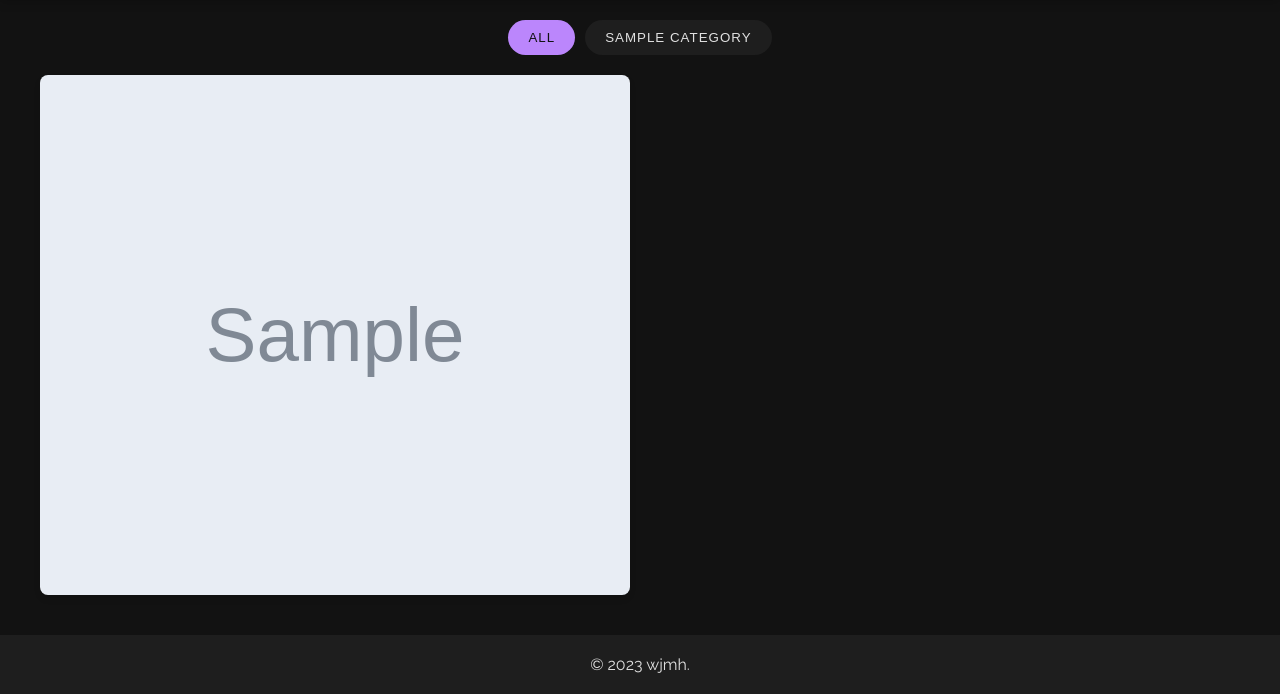
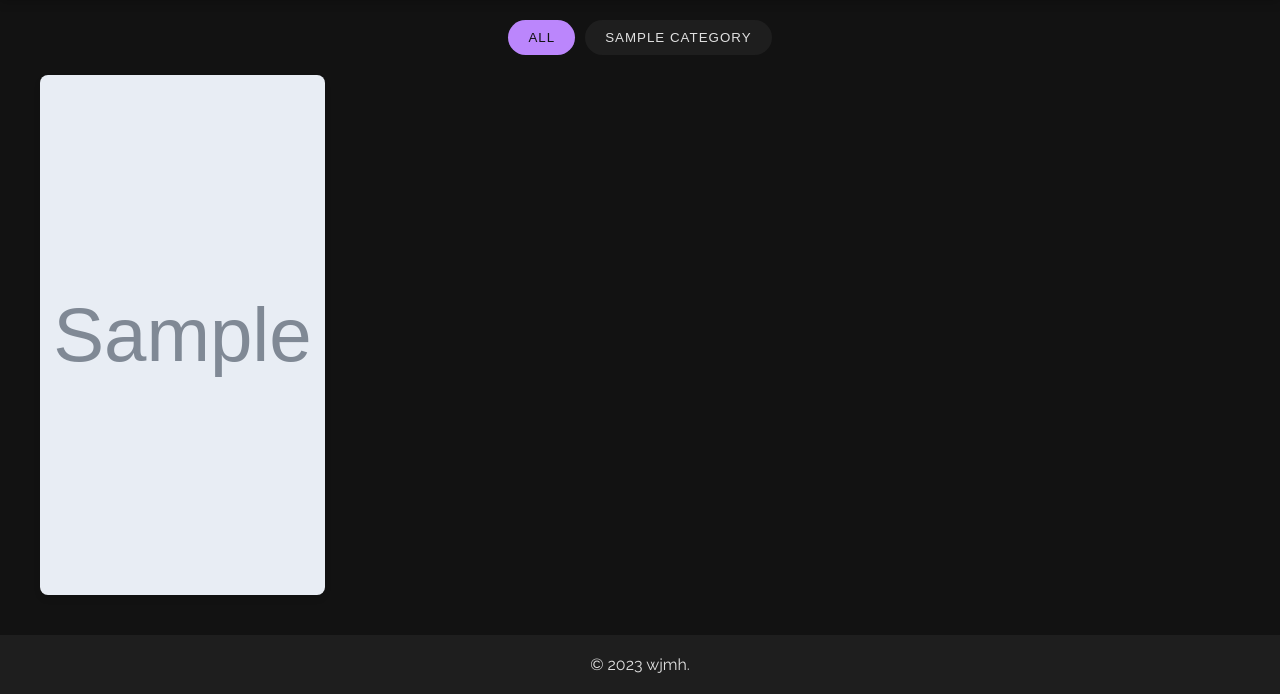
Before and after one commit to w-m-hill/wjmh_gallery, a Flask app: template app/templates/gallery.html in a window 1280 px wide. Shown: the part 238-932 px from the top of the page. Run offline with Flask 3, Linux system fonts and the light colour scheme; the template is opened without the code that fills it: most values are stand-ins (such as "Sample title", 1, 10 or a date in 2020); grey boxes marked "Sample" are stand-in pictures.

Commit message:
Update gallery.html

```diff
--- a/app/templates/gallery.html
+++ b/app/templates/gallery.html
@@ -321,7 +321,7 @@
     <div class="gallery">
     {% for category, photos in gallery.items() %}
     	     {% for photo, caption in photos %}
-                <div class="gallery-item large" data-category="{{ category }}">
+                <div class="gallery-item tall" data-category="{{ category }}">
 		<img src="{{ url_for('static', filename='photos/' + category + '/' + photo) }}" alt="{{ caption }}" width="800" height="800">
 		<div class="image-title">{{ caption }}</div>
 	      </div>
```
